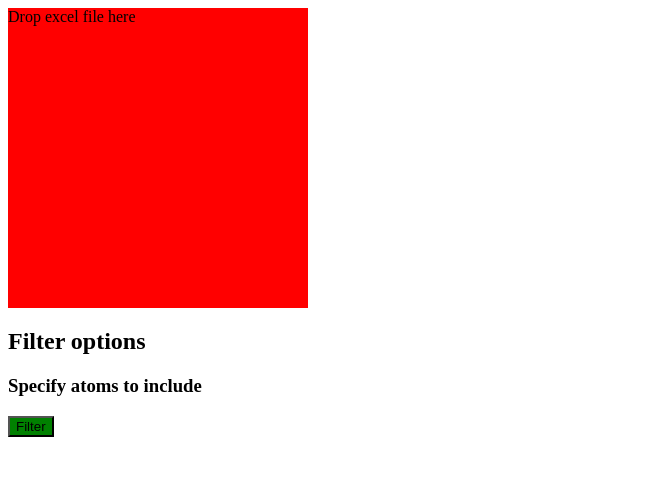
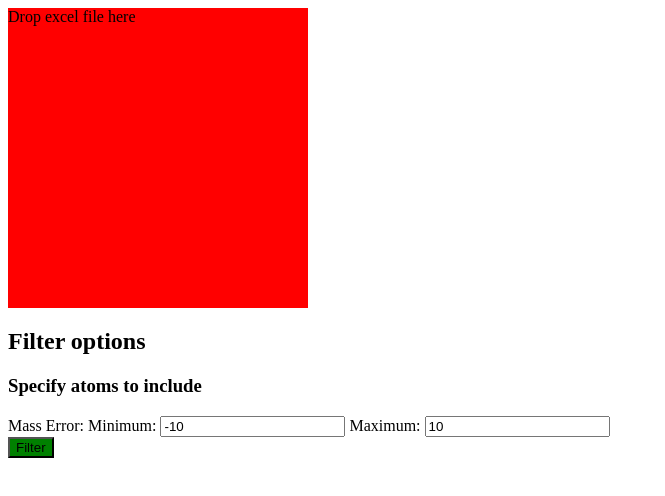
Before and after one commit to jakobsn/van_krevelen_wizard, an Electron app: page pages/filter/filter.html in a window 1280 px wide. Shown: the whole page, without its empty margins (0-665 px from the left). Drawn offline with Linux system fonts and the light colour scheme; files that its build step writes are made by us from their sources.

Commit message:
filter on mass error

```diff
--- a/pages/filter/filter.html
+++ b/pages/filter/filter.html
@@ -6,7 +6,11 @@
     <h2>Filter options</h2>
     <h3>Specify atoms to include</h3>
     <div id="filter-options">
-
+        <div id="mass-error">
+            <span>Mass Error:</span>
+            Minimum: <input type='text' name='minimum' id='mass-err-min' value='-10'>
+            Maximum: <input type='text' name='maximum' id='mass-err-max' value='10'>
+        </div>
     </div>
     <button id="filter-button">Filter</button>
     <br>
```
Also changed, not shown: pages/filter/filter.js (+6 -4 lines).
